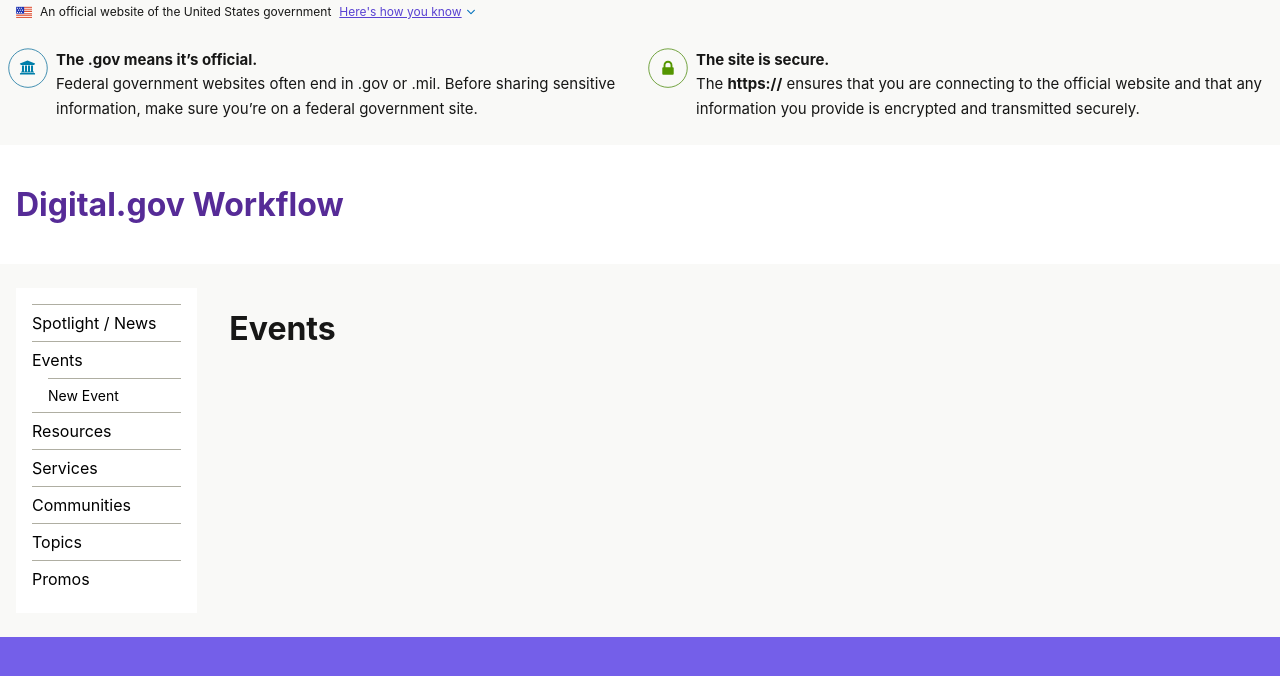
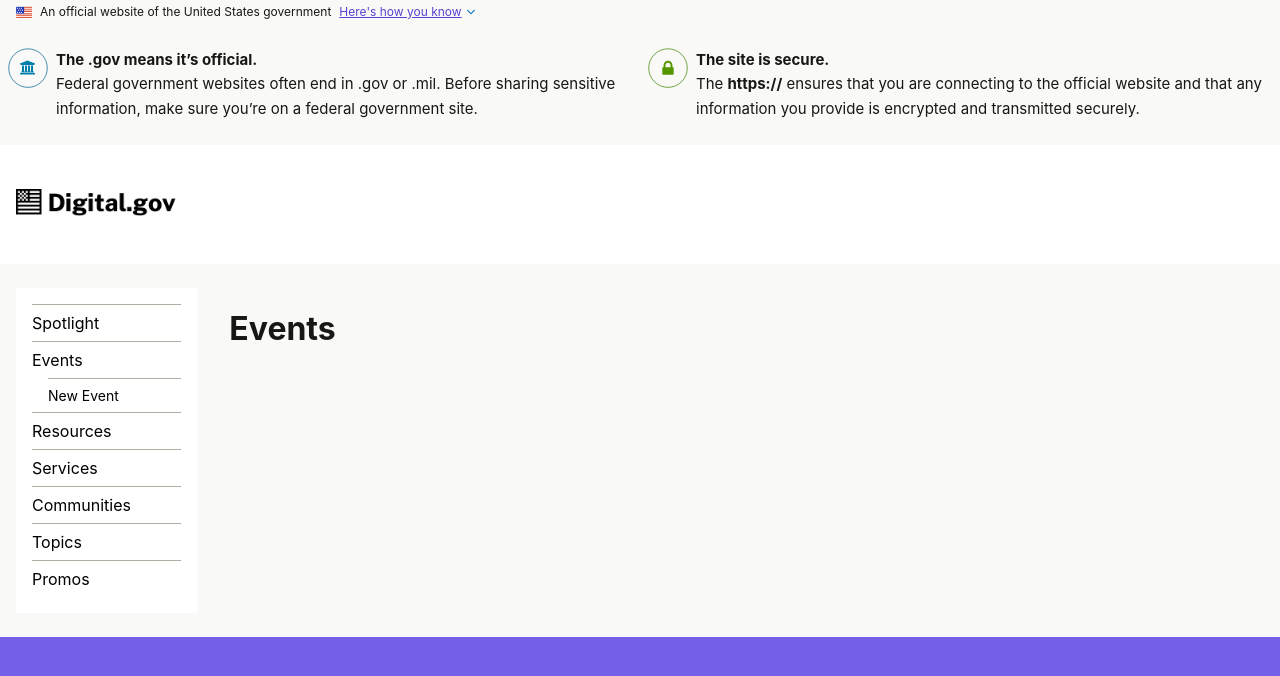
Before and after one commit to GSA/digitalgov-workflow, a Jekyll site: the page built from _pages/events.md, in a window 1280 px wide. Shown: the top 676 px of the page. Built offline with Jekyll 4.4.1, drawn with Linux system fonts in a browser that asks for light colours; some web fonts are replaced; a script that is not in the unit is left out.

Commit message:
header work

```diff
--- a/_data/navigation.yml
+++ b/_data/navigation.yml
@@ -2,7 +2,7 @@
 # List links that should appear in navigation bar
 
 navigation:
-  - text: "Spotlight / News"
+  - text: "Spotlight"
     url: /posts/
   - text: "Events"
     url: /events/
--- a/_includes/header.html
+++ b/_includes/header.html
@@ -6,7 +6,9 @@
     <div class="grid-row grid-gap-4">
       <div class="grid-col-12 tablet-lg:grid-col-5">
         <h1 class="usa-logo-text">
-          <a class="text-no-underline text-black" href="{{ site.baseurl }}" accesskey="1" title="Home" aria-label="{{ site.title }}">{{ site.title }}</a>
+          <a class="text-no-underline text-black" href="{{ site.baseurl }}" accesskey="1" title="Home" aria-label="{{ site.title }}">
+            <img class="width-card" src="{{ site.baseurl }}/assets/img/digitalgov-logo.png" alt="{{ site.title }}">
+          </a>
         </h1>
       </div>
     </div>
--- a/_includes/pages.html
+++ b/_includes/pages.html
@@ -18,8 +18,8 @@
 
 <div class="grid-row grid-gap margin-bottom-205">
 
-  <div class="tablet:grid-col">
-    <article class="bg-base-lightest padding-2">
+  <div class="grid-col-12 tablet:grid-col-9">
+    <article class="padding-2 bg-white">
       <h3 class="margin-0"><a href="{{ site.source_of_truth }}{{ item.url }}" class="text-base-darkest underline-primary-light text-underline">{{ item.title }}</a></h3>
       <h4 class="margin-top-0 margin-bottom-1 text-normal text-uppercase text-base-darker">{{ item.date_published | date: '%B %d, %Y' }}</h4>
       <p class="margin-0">{{ item.summary }}</p>
@@ -34,7 +34,7 @@
     </article>
   </div>
 
-  <div class="tablet:grid-col-auto">
+  <div class="grid-col-12 tablet:grid-col-3">
     <a href="{{ item.editpathURL }}" class="usa-button" target="_blank">Edit</a>
     {% assign filepath = item.url | url_encode %}
     {% assign editpath = site.source_of_truth | append: filepath %}
```
Also changed, not shown: assets/img/digit-100.png (added), assets/img/digit-150.png (added), assets/img/digit-16.png (added), assets/img/digit-25.png (added), assets/img/digit-50.png (added), assets/img/digit-75.png (added), assets/img/digitalgov-logo-black.png (added), assets/img/digitalgov-logo-white.png (added), assets/img/digitalgov-logo.png (added).
